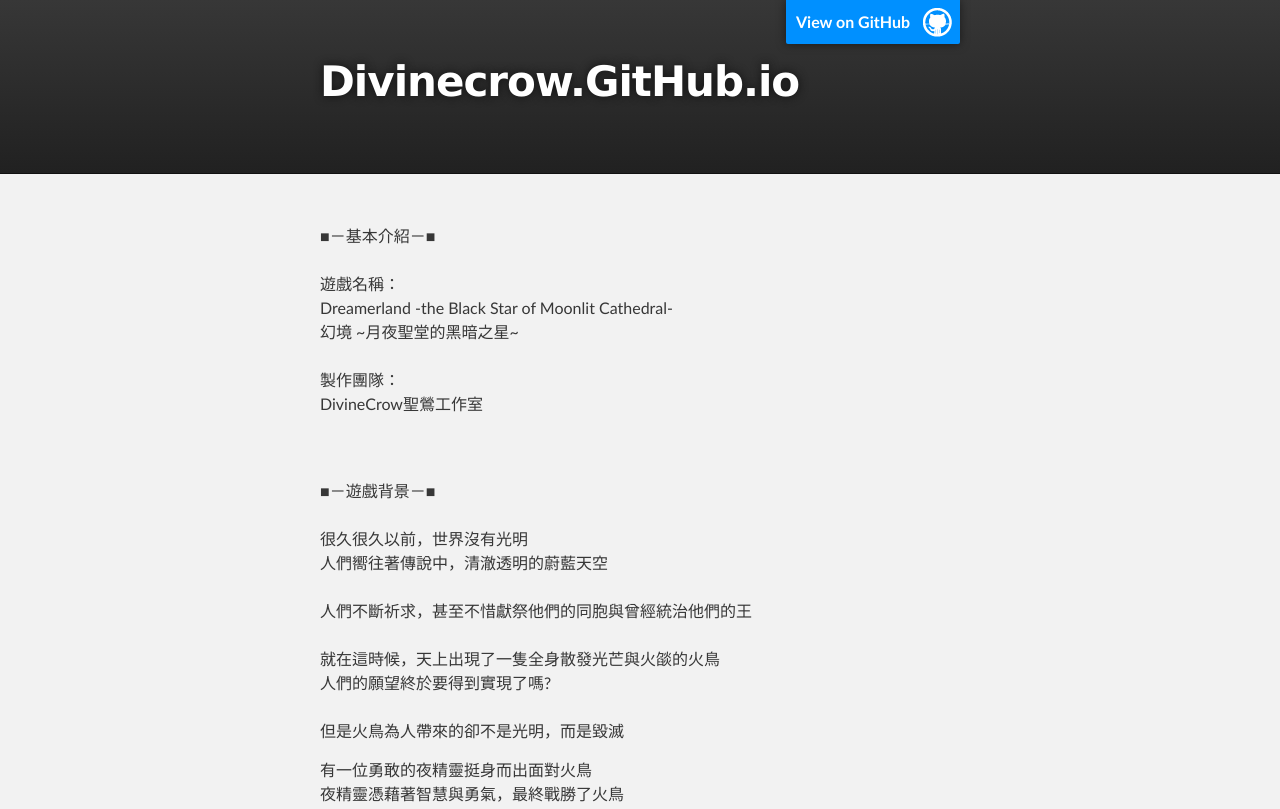
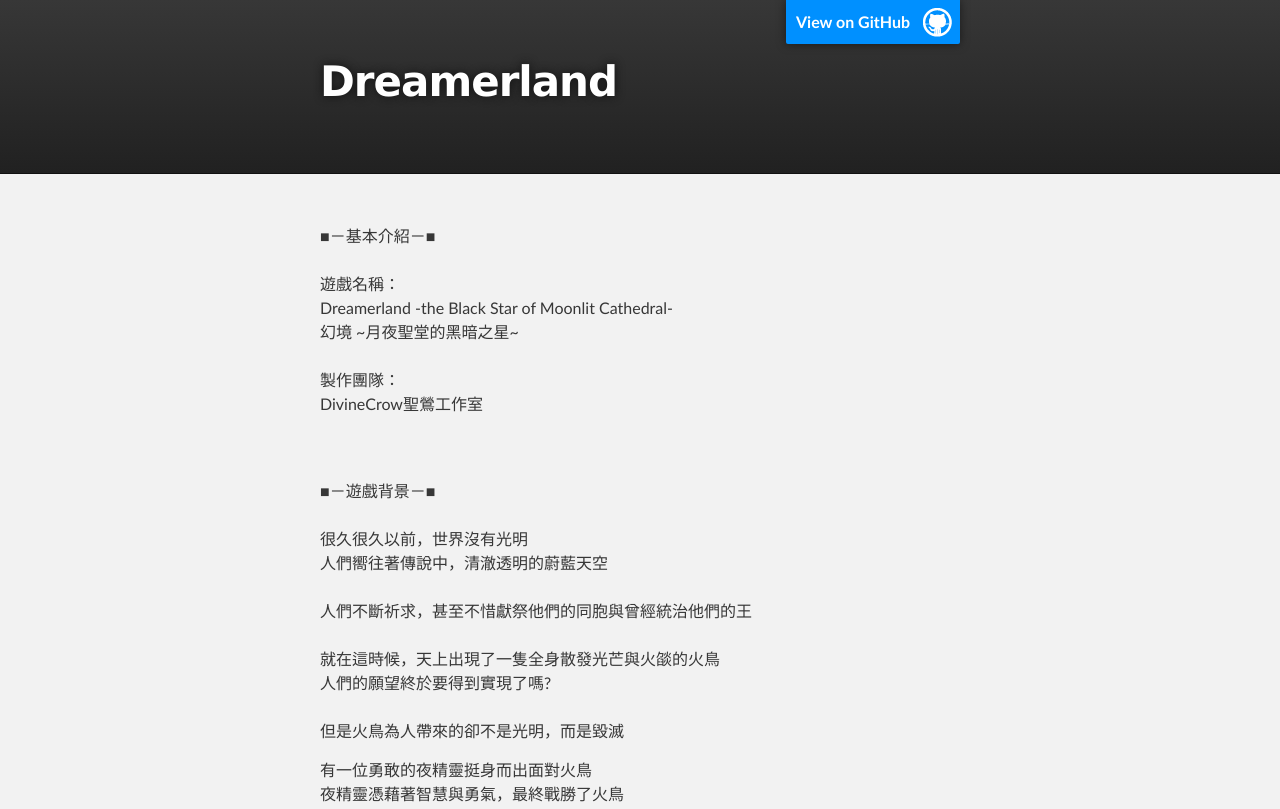
Before and after one commit to DivineCrow/DivineCrow.github.io, a plain HTML site: page index.html in a window 1280 px wide. Shown: the top 809 px of the page. Drawn offline with Linux system fonts and the light colour scheme.

Commit message:
Update index.html

```diff
--- a/index.html
+++ b/index.html
@@ -4,7 +4,7 @@
   <head>
     <meta charset='utf-8'>
     <meta http-equiv="X-UA-Compatible" content="chrome=1">
-    <meta name="description" content="Dreamerland : ">
+    <meta name="description" content="Divinecrow.GitHub.io : ">
 
     <link rel="stylesheet" type="text/css" media="screen" href="stylesheets/stylesheet.css">
 
@@ -18,7 +18,7 @@
         <header class="inner">
           <a id="forkme_banner" href="https://github.com/DivineCrow">View on GitHub</a>
 
-          <h1 id="project_title">Divinecrow.GitHub.io</h1>
+          <h1 id="project_title">Dreamerland</h1>
           <h2 id="project_tagline"></h2>
 
         </header>
```
